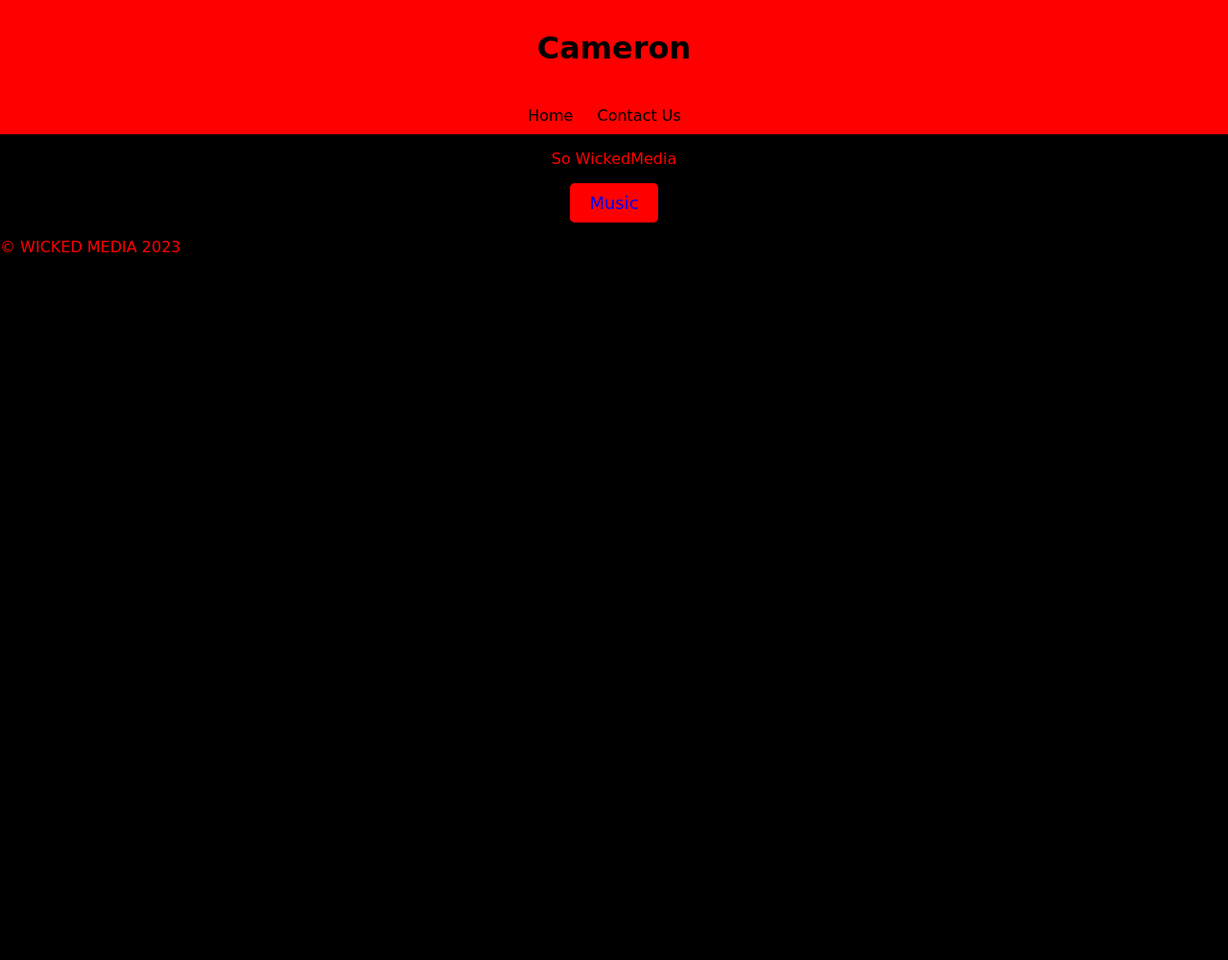
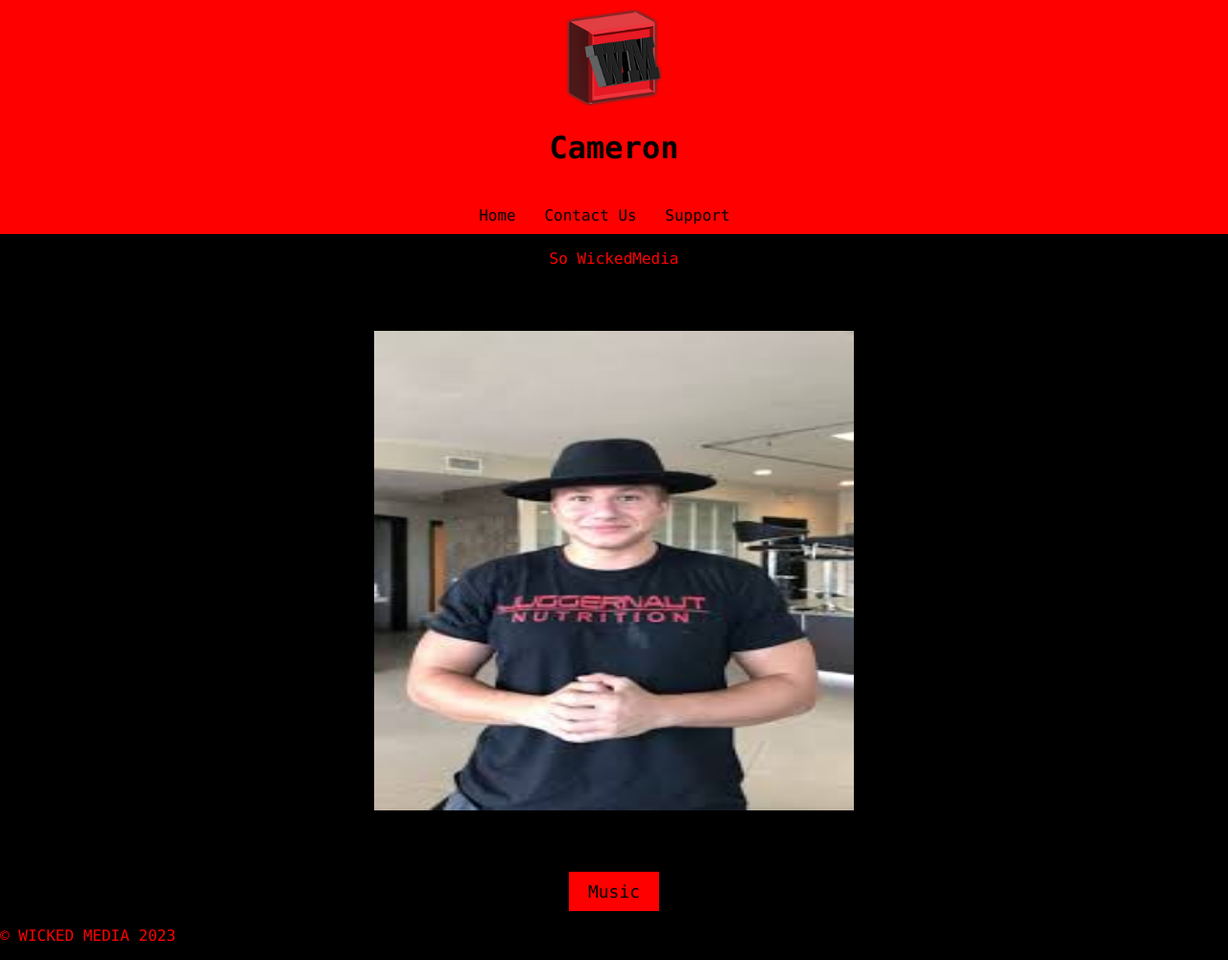
Before and after one commit to jgog2/wickedsite2, a plain HTML site: page cameron.html in a window 1280 px wide. Shown: the whole page at 96% size. Before the commit the page ends 800 px from the top, so only its background shows below. Drawn offline with Linux system fonts and the light colour scheme.

Commit message:
Add files via upload

```diff
--- a/cameron.html
+++ b/cameron.html
@@ -6,19 +6,23 @@
   </head>
   <body>
     <header>
+      <img src="wickedmediapng.png" alt="Wicked Media Logo" width="100" height="100">
       <h1 class="title">Cameron</h1>
     </header>
     <nav>
       <ul>
         <li><a class="nav-link" href="index.html">Home</a></li>
         <li><a class="nav-link" href="contact.html">Contact Us</a></li>
+        <li><a class="nav-link" href="https://www.paypal.com/us/home"target="_blank">Support</a></li>
       </ul>
     </nav>
     <main>
       <p>So WickedMedia</p>
-      <div class="button-music">
-        <a style="text-decoration: none" class=".button" href="https://www.youtube.com" target="_blank">Music
-        </a>
+      <img src="images.jpg" alt="Coming Soon" width="500" height="500">
+      <p></p>
+      <p></p>
+      <div class="main-buttons" style="text-align:center;">
+        <a href="https://distrokid.com/hyperfollow/cameronskinner/were-all-alone-after-all"target="_blank"><button class="button-music">Music</button></a>
       </div>
     </main>
     <footer>
--- a/style.css
+++ b/style.css
@@ -1,5 +1,5 @@
 body {
-  font-family: cursive;
+  font-family: "Lucida Console", "Courier New", monospace;
     background-color: black;
     color: red;
     margin: 0;
@@ -47,6 +47,7 @@ body {
   }
 
   .button-jerry, .button-cameron {
+    font-family: "Lucida Console", "Courier New", monospace;
     background-color: red;
     color: black;
     padding: 10px 20px;
@@ -61,11 +62,11 @@ body {
   }
 
   .button-music {
+    font-family: "Lucida Console", "Courier New", monospace;
     background-color: red;
     color: black;
     padding: 10px 20px;
-    text-decoration: none;
-    border-radius: 5px;
+    border: none;
     font-size: 18px;
     cursor: pointer;
     transition: opacity 0.3s;
@@ -82,6 +83,7 @@ body {
   }
 
   .shop-text {
+    font-family: "Lucida Console", "Courier New", monospace;
     font-size: 24px;
     font-weight: bold;
     color: black;
```
Also changed, not shown: contact.html (+2 -0 lines), index.html (+2 -1 lines), jerry.html (+2 -0 lines), shop.html (+2 -1 lines), images.jpg (added).
